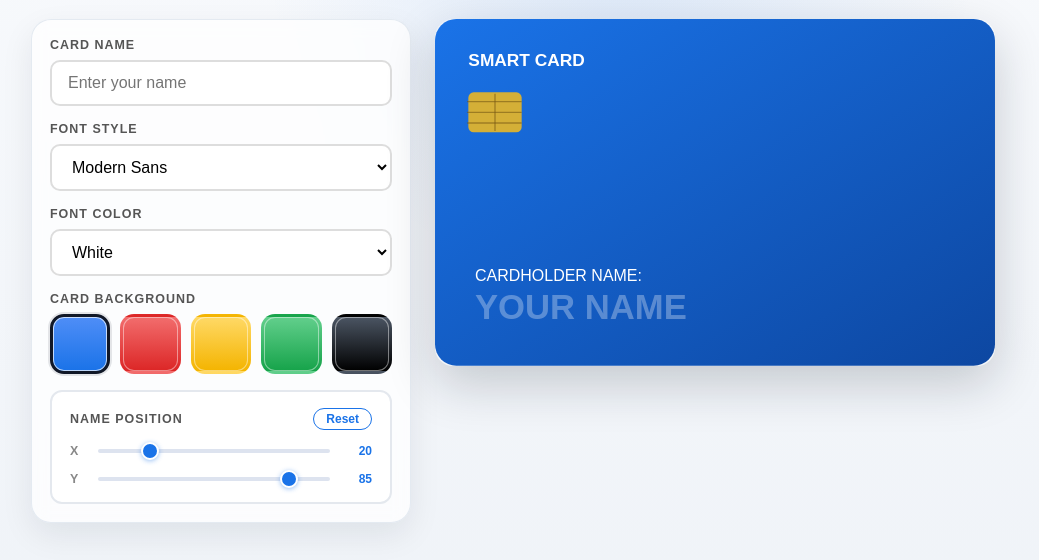
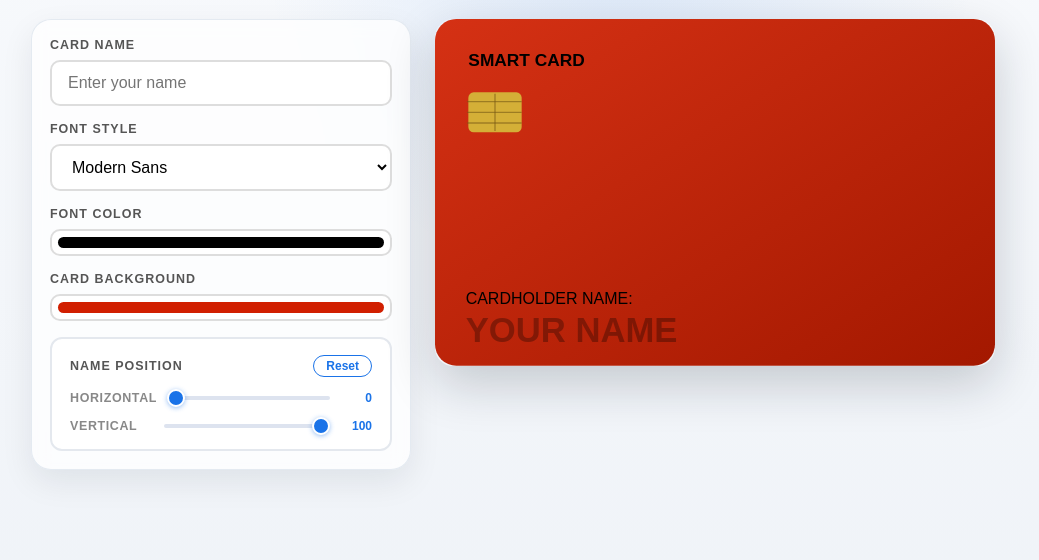
Before and after one commit to Manas4905/cardForge, a plain HTML site: page index.html in a window 1280 px wide. Shown: the part 64-624 px from the top of the page, without its empty margins (19-1058 px from the left). Drawn offline with Linux system fonts and the light colour scheme.

Commit message:
refined all functionality, added color picker, and fixed some bugs. also added some comments to the code for better readability.

```diff
--- a/index.html
+++ b/index.html
@@ -38,55 +38,13 @@
             </div>
 
             <div class="field">
-              <label for="fontColorSelect">Font Color</label>
-              <select id="fontColorSelect">
-                <option value="#ffffff">White</option>
-                <option value="#111827">Black</option>
-                <option value="#0f172a">Navy</option>
-                <option value="#fbbf24">Gold</option>
-                <option value="#ec4899">Pink</option>
-              </select>
+              <label for="fontColorInput">Font Color</label>
+              <input id="fontColorInput" type="color" value="#000000" />
             </div>
 
             <div class="field">
-              <span class="field-label">Card Background</span>
-              <div
-                class="color-picker"
-                id="bgPicker"
-                role="listbox"
-                aria-label="Card background colors"
-              >
-                <button
-                  type="button"
-                  class="color-swatch active"
-                  data-bg="blue"
-                  aria-label="Blue background"
-                ></button>
-                <button
-                  type="button"
-                  class="color-swatch"
-                  data-bg="red"
-                  aria-label="Red background"
-                ></button>
-                <button
-                  type="button"
-                  class="color-swatch"
-                  data-bg="yellow"
-                  aria-label="Yellow background"
-                ></button>
-                <button
-                  type="button"
-                  class="color-swatch"
-                  data-bg="green"
-                  aria-label="Green background"
-                ></button>
-                <button
-                  type="button"
-                  class="color-swatch"
-                  data-bg="black"
-                  aria-label="Black background"
-                ></button>
-              </div>
+              <label for="bgColorInput">Card Background</label>
+              <input id="bgColorInput" type="color" value="#d11f00" />
             </div>
 
             <div class="position-controls">
@@ -97,14 +55,20 @@
                 </button>
               </div>
               <div class="slider-row">
-                <label for="sliderX">X</label>
-                <input type="range" id="sliderX" min="0" max="100" value="50" />
-                <span class="slider-val" id="valX">50</span>
+                <label for="sliderX">Horizontal</label>
+                <input type="range" id="sliderX" min="0" max="100" value="0" />
+                <span class="slider-val" id="valX">0</span>
               </div>
               <div class="slider-row">
-                <label for="sliderY">Y</label>
-                <input type="range" id="sliderY" min="0" max="100" value="85" />
-                <span class="slider-val" id="valY">85</span>
+                <label for="sliderY">Vertical</label>
+                <input
+                  type="range"
+                  id="sliderY"
+                  min="0"
+                  max="100"
+                  value="100"
+                />
+                <span class="slider-val" id="valY">100</span>
               </div>
             </div>
           </div>
--- a/script.js
+++ b/script.js
@@ -2,38 +2,33 @@ const SVG_NS = "http://www.w3.org/2000/svg";
 const card = document.getElementById("card");
 const input = document.getElementById("nameInput");
 const fontSelect = document.getElementById("fontSelect");
-const fontColorSelect = document.getElementById("fontColorSelect");
-const bgPicker = document.getElementById("bgPicker");
+const fontColorInput = document.getElementById("fontColorInput");
+const bgColorInput = document.getElementById("bgColorInput");
 const sliderX = document.getElementById("sliderX");
 const sliderY = document.getElementById("sliderY");
 const valX = document.getElementById("valX");
 const valY = document.getElementById("valY");
 const resetBtn = document.getElementById("resetPos");
-const bgButtons = Array.from(document.querySelectorAll(".color-swatch"));
 
 const VIEWBOX = { width: 420, height: 260 };
+const LABEL_FONT_SIZE = 12;
+const LABEL_GAP = 2;
+const BLOCK_PADDING_X = 3;
+const BLOCK_PADDING_Y = 3;
+const HIT_PADDING = 10;
 
 // Safe zone where the cardholder name can move.
 const SAFE = { left: 20, right: 400, top: 110, bottom: 245 };
 
-// Default position as % within the safe zone (0-100).
-const DEFAULT = { x: 20, y: 85 };
+// Default position as % within the safe zone (0-100), anchored left-bottom.
+const DEFAULT = { x: 0, y: 100 };
 
 // Current position state (%).
 let pos = { x: DEFAULT.x, y: DEFAULT.y };
 
-let selectedBg = bgButtons.find((button) => button.classList.contains("active"))
-  ?.dataset.bg || "blue";
+let selectedBgColor = bgColorInput.value;
 let selectedFontFamily = fontSelect.value;
-let selectedFontColor = fontColorSelect.value;
-
-const BG_COLORS = {
-  blue: ["#1a73e8", "#0d47a1"],
-  red: ["#dc2626", "#7f1d1d"],
-  yellow: ["#f4b400", "#a16207"],
-  green: ["#16a34a", "#14532d"],
-  black: ["#1b222fe6", "#000000"],
-};
+let selectedFontColor = fontColorInput.value;
 
 const measurerSvg = document.createElementNS(SVG_NS, "svg");
 measurerSvg.setAttribute("aria-hidden", "true");
@@ -67,21 +62,49 @@ function measureTextWidth(text, fontFamily, fontSize, fontWeight = "400") {
   return measurerText.getComputedTextLength();
 }
 
-// Convert % -> SVG px within the safe zone.
-function pctToCanvas(px_pct, py_pct) {
-  const cx = SAFE.left + (px_pct / 100) * (SAFE.right - SAFE.left);
-  const cy = SAFE.top + (py_pct / 100) * (SAFE.bottom - SAFE.top);
-  return { cx, cy };
+function clamp(value, min, max) {
+  return Math.max(min, Math.min(max, value));
 }
 
-// Convert SVG px -> % within the safe zone.
-function canvasToPct(cx, cy) {
-  const px_pct = ((cx - SAFE.left) / (SAFE.right - SAFE.left)) * 100;
-  const py_pct = ((cy - SAFE.top) / (SAFE.bottom - SAFE.top)) * 100;
+function hexToRgb(hex) {
+  const normalized = hex.replace("#", "");
+  const value =
+    normalized.length === 3
+      ? normalized
+          .split("")
+          .map((char) => char + char)
+          .join("")
+      : normalized;
+  const number = Number.parseInt(value, 16);
   return {
-    x: Math.max(0, Math.min(100, px_pct)),
-    y: Math.max(0, Math.min(100, py_pct)),
+    r: (number >> 16) & 255,
+    g: (number >> 8) & 255,
+    b: number & 255,
   };
+}
+
+function rgbToHex(r, g, b) {
+  return `#${[r, g, b]
+    .map((channel) => channel.toString(16).padStart(2, "0"))
+    .join("")}`;
+}
+
+function mixWithWhite(hex, amount) {
+  const { r, g, b } = hexToRgb(hex);
+  return rgbToHex(
+    Math.round(r + (255 - r) * amount),
+    Math.round(g + (255 - g) * amount),
+    Math.round(b + (255 - b) * amount),
+  );
+}
+
+function mixWithBlack(hex, amount) {
+  const { r, g, b } = hexToRgb(hex);
+  return rgbToHex(
+    Math.round(r * (1 - amount)),
+    Math.round(g * (1 - amount)),
+    Math.round(b * (1 - amount)),
+  );
 }
 
 function getNameLayout(name, fontFamily = selectedFontFamily) {
@@ -101,54 +124,106 @@ function getNameLayout(name, fontFamily = selectedFontFamily) {
   return { displayName, fontSize, textWidth };
 }
 
-function clampNameCenter(cx, cy, textWidth, fontSize, labelFontSize = 12) {
-  const paddingX = 10;
-  const paddingY = 6;
-  const minCx = SAFE.left + textWidth / 2 + paddingX;
-  const maxCx = SAFE.right - textWidth / 2 - paddingX;
-  const labelGap = 2;
-  const minCy = SAFE.top + fontSize + labelGap + labelFontSize + paddingY;
-  const maxCy = SAFE.bottom - paddingY;
-
-  const clampedCx =
-    minCx <= maxCx
-      ? Math.max(minCx, Math.min(maxCx, cx))
-      : (SAFE.left + SAFE.right) / 2;
-  const clampedCy = Math.max(minCy, Math.min(maxCy, cy));
+function getNameBlockLayout(name, fontFamily = selectedFontFamily) {
+  const { displayName, fontSize, textWidth } = getNameLayout(name, fontFamily);
+  const labelWidth = measureTextWidth(
+    "CARDHOLDER NAME:",
+    fontFamily,
+    LABEL_FONT_SIZE,
+    "400",
+  );
+  const blockWidth = Math.max(textWidth, labelWidth);
+  const leftMin = SAFE.left + BLOCK_PADDING_X;
+  const leftMax = SAFE.right - blockWidth - BLOCK_PADDING_X;
+  const baselineMin =
+    SAFE.top + fontSize + LABEL_FONT_SIZE + LABEL_GAP + BLOCK_PADDING_Y;
+  const baselineMax = SAFE.bottom - BLOCK_PADDING_Y;
 
   return {
-    cx: clampedCx,
-    cy: clampedCy,
+    displayName,
+    fontSize,
+    textWidth,
+    labelWidth,
+    blockWidth,
+    leftMin,
+    leftMax,
+    baselineMin,
+    baselineMax,
+  };
+}
+
+function finalizeNameBlock(layout, left, baseline) {
+  const textX = left;
+  const labelY = baseline - layout.fontSize - LABEL_GAP;
+  const highlightTop =
+    Math.min(labelY - LABEL_FONT_SIZE, baseline - layout.fontSize) - 4;
+  const highlightBottom = baseline + 4;
+
+  return {
+    ...layout,
+    left,
+    textX,
+    labelY,
+    baseline,
+    highlightX: left - 4,
+    highlightY: highlightTop,
+    highlightW: layout.blockWidth + 8,
+    highlightH: highlightBottom - highlightTop,
+  };
+}
+
+function getNameBlockFromState(name, fontFamily, state = pos) {
+  const layout = getNameBlockLayout(name, fontFamily);
+  const xRange = Math.max(0, layout.leftMax - layout.leftMin);
+  const yRange = Math.max(0, layout.baselineMax - layout.baselineMin);
+  const left =
+    xRange === 0
+      ? layout.leftMin
+      : layout.leftMin + (clamp(state.x, 0, 100) / 100) * xRange;
+  const baseline =
+    yRange === 0
+      ? layout.baselineMin
+      : layout.baselineMin + (clamp(state.y, 0, 100) / 100) * yRange;
+
+  return finalizeNameBlock(layout, left, baseline);
+}
+
+function stateFromNameBlock(name, fontFamily, left, baseline) {
+  const layout = getNameBlockLayout(name, fontFamily);
+  const xRange = Math.max(0, layout.leftMax - layout.leftMin);
+  const yRange = Math.max(0, layout.baselineMax - layout.baselineMin);
+
+  return {
+    x:
+      xRange === 0
+        ? 0
+        : ((clamp(left, layout.leftMin, layout.leftMax) - layout.leftMin) /
+            xRange) *
+          100,
+    y:
+      yRange === 0
+        ? 0
+        : ((clamp(baseline, layout.baselineMin, layout.baselineMax) -
+            layout.baselineMin) /
+            yRange) *
+          100,
   };
 }
 
 function drawCard(name) {
-  const [bgStart, bgEnd] = BG_COLORS[selectedBg] || BG_COLORS.blue;
-
-  const { displayName, fontSize, textWidth } = getNameLayout(
-    name,
-    selectedFontFamily,
-  );
-  const labelWidth = measureTextWidth(
-    "CARDHOLDER NAME:",
-    selectedFontFamily,
-    12,
-    "400",
-  );
-  const blockWidth = Math.max(textWidth, labelWidth);
-  const rawPos = pctToCanvas(pos.x, pos.y);
-  const { cx, cy } = clampNameCenter(
-    rawPos.cx,
-    rawPos.cy,
-    blockWidth,
+  const bgStart = mixWithWhite(selectedBgColor, 0.08);
+  const bgEnd = mixWithBlack(selectedBgColor, 0.22);
+  const {
+    displayName,
     fontSize,
-  );
-  const textX = cx - textWidth / 2;
-  const labelY = cy - fontSize - 2;
-  const highlightX = textX - 4;
-  const highlightY = cy - fontSize - 4;
-  const highlightW = textWidth + 8;
-  const highlightH = fontSize + 8;
+    textX,
+    labelY,
+    baseline,
+    highlightX,
+    highlightY,
+    highlightW,
+    highlightH,
+  } = getNameBlockFromState(name, selectedFontFamily, pos);
 
   card.innerHTML = `
     <defs>
@@ -169,8 +244,8 @@ function drawCard(name) {
     <line x1="24" y1="62" x2="65" y2="62" stroke="#785a14" stroke-opacity="0.6" stroke-width="1"></line>
     <line x1="24" y1="70" x2="65" y2="70" stroke="#785a14" stroke-opacity="0.6" stroke-width="1"></line>
     <line x1="24" y1="78" x2="65" y2="78" stroke="#785a14" stroke-opacity="0.6" stroke-width="1"></line>
-    <text x="${textX}" y="${labelY}" fill="${selectedFontColor}" font-family="${escapeXml(selectedFontFamily)}" font-size="12" font-weight="400">CARDHOLDER NAME:</text>
-    <text x="${textX}" y="${cy}" fill="${selectedFontColor}" opacity="${name.trim() ? 1 : 0.3}" font-family="${escapeXml(selectedFontFamily)}" font-size="${fontSize}" font-weight="700">${escapeXml(displayName)}</text>
+    <text x="${textX}" y="${labelY}" text-anchor="start" fill="${selectedFontColor}" font-family="${escapeXml(selectedFontFamily)}" font-size="${LABEL_FONT_SIZE}" font-weight="400">CARDHOLDER NAME:</text>
+    <text x="${textX}" y="${baseline}" text-anchor="start" fill="${selectedFontColor}" opacity="${name.trim() ? 1 : 0.3}" font-family="${escapeXml(selectedFontFamily)}" font-size="${fontSize}" font-weight="700">${escapeXml(displayName)}</text>
     ${
       isDragging
         ? `<rect x="${highlightX}" y="${highlightY}" width="${highlightW}" height="${highlightH}" fill="none" stroke="#ffffff" stroke-opacity="0.55" stroke-width="1.5" stroke-dasharray="3 3"></rect>`
@@ -210,29 +285,15 @@ function eventToCanvas(e) {
 
 // Check whether a point is near the current name text.
 function isNearName(cx_hit, cy_hit) {
-  const { fontSize, textWidth } = getNameLayout(
+  const { left, blockWidth, labelY, baseline } = getNameBlockFromState(
     input.value,
     selectedFontFamily,
+    pos,
   );
-  const labelWidth = measureTextWidth(
-    "CARDHOLDER NAME:",
-    selectedFontFamily,
-    12,
-    "400",
-  );
-  const blockWidth = Math.max(textWidth, labelWidth);
-  const rawPos = pctToCanvas(pos.x, pos.y);
-  const { cx, cy } = clampNameCenter(
-    rawPos.cx,
-    rawPos.cy,
-    blockWidth,
-    fontSize,
-  );
-  const tw = textWidth;
-  const hitLeft = cx - tw / 2 - 10;
-  const hitRight = cx + tw / 2 + 10;
-  const hitTop = cy - fontSize - 10;
-  const hitBottom = cy + 10;
+  const hitLeft = left - HIT_PADDING;
+  const hitRight = left + blockWidth + HIT_PADDING;
+  const hitTop = labelY - LABEL_FONT_SIZE - HIT_PADDING;
+  const hitBottom = baseline + HIT_PADDING;
   return (
     cx_hit >= hitLeft &&
     cx_hit <= hitRight &&
@@ -245,8 +306,12 @@ function startDrag(e) {
   const { x, y } = eventToCanvas(e);
   if (isNearName(x, y)) {
     isDragging = true;
-    const { cx, cy } = pctToCanvas(pos.x, pos.y);
-    dragOffset = { dx: x - cx, dy: y - cy };
+    const { left, baseline } = getNameBlockFromState(
+      input.value,
+      selectedFontFamily,
+      pos,
+    );
+    dragOffset = { dx: x - left, dy: y - baseline };
     card.style.cursor = "grabbing";
     e.preventDefault();
     redraw();
@@ -256,23 +321,26 @@ function startDrag(e) {
 function moveDrag(e) {
   if (!isDragging) return;
   const { x, y } = eventToCanvas(e);
-  const rawCx = x - dragOffset.dx;
-  const rawCy = y - dragOffset.dy;
-  const { textWidth, fontSize } = getNameLayout(
+  const rawLeft = x - dragOffset.dx;
+  const rawBaseline = y - dragOffset.dy;
+  const layout = getNameBlockLayout(input.value, selectedFontFamily);
+  const clampedLeft =
+    layout.leftMin <= layout.leftMax
+      ? clamp(rawLeft, layout.leftMin, layout.leftMax)
+      : layout.leftMin;
+  const clampedBaseline = clamp(
+    rawBaseline,
+    layout.baselineMin,
+    layout.baselineMax,
+  );
+  const newState = stateFromNameBlock(
     input.value,
     selectedFontFamily,
+    clampedLeft,
+    clampedBaseline,
   );
-  const labelWidth = measureTextWidth(
-    "CARDHOLDER NAME:",
-    selectedFontFamily,
-    12,
-    "400",
-  );
-  const blockWidth = Math.max(textWidth, labelWidth);
-  const { cx, cy } = clampNameCenter(rawCx, rawCy, blockWidth, fontSize);
-  const newPct = canvasToPct(cx, cy);
-  pos.x = newPct.x;
-  pos.y = newPct.y;
+  pos.x = newState.x;
+  pos.y = newState.y;
   syncSliders();
   redraw();
   e.preventDefault();
@@ -311,18 +379,13 @@ fontSelect.addEventListener("change", () => {
   redraw();
 });
 
-fontColorSelect.addEventListener("change", () => {
-  selectedFontColor = fontColorSelect.value;
+fontColorInput.addEventListener("input", () => {
+  selectedFontColor = fontColorInput.value;
   redraw();
 });
 
-bgPicker.addEventListener("click", (e) => {
-  const button = e.target.closest(".color-swatch");
-  if (!button) return;
-  selectedBg = button.dataset.bg;
-  bgButtons.forEach((swatch) =>
-    swatch.classList.toggle("active", swatch === button),
-  );
+bgColorInput.addEventListener("input", () => {
+  selectedBgColor = bgColorInput.value;
   redraw();
 });
 
--- a/style.css
+++ b/style.css
@@ -103,6 +103,7 @@ label,
 }
 
 select,
+input[type="color"],
 input[type="text"] {
   width: 100%;
   padding: 12px 16px;
@@ -115,57 +116,28 @@ input[type="text"] {
 }
 
 select:focus,
+input[type="color"]:focus,
 input[type="text"]:focus {
   border-color: #4f8ef7;
 }
 
-.color-picker {
-  display: grid;
-  grid-template-columns: repeat(5, minmax(0, 1fr));
-  gap: 10px;
+input[type="color"] {
+  padding: 6px;
+  cursor: pointer;
 }
 
-.color-swatch {
-  aspect-ratio: 1;
-  border-radius: 14px;
-  border: 3px solid transparent;
-  box-shadow: inset 0 0 0 1px rgba(255, 255, 255, 0.45);
-  cursor: pointer;
-  transition:
-    transform 0.15s,
-    box-shadow 0.15s,
-    border-color 0.15s;
+input[type="color"]::-webkit-color-swatch-wrapper {
+  padding: 0;
 }
 
-.color-swatch:hover {
-  transform: translateY(-1px);
+input[type="color"]::-webkit-color-swatch {
+  border: none;
+  border-radius: 6px;
 }
 
-.color-swatch.active {
-  border-color: #111827;
-  box-shadow:
-    inset 0 0 0 1px rgba(255, 255, 255, 0.7),
-    0 0 0 2px rgba(17, 24, 39, 0.1);
-}
-
-.color-swatch[data-bg="blue"] {
-  background: linear-gradient(180deg, #4f8ef7, #1a73e8);
-}
-
-.color-swatch[data-bg="red"] {
-  background: linear-gradient(180deg, #f26d6d, #dc2626);
-}
-
-.color-swatch[data-bg="yellow"] {
-  background: linear-gradient(180deg, #ffd966, #f4b400);
-}
-
-.color-swatch[data-bg="green"] {
-  background: linear-gradient(180deg, #62cf8c, #16a34a);
-}
-
-.color-swatch[data-bg="black"] {
-  background: linear-gradient(180deg, #4b5563, #000000);
+input[type="color"]::-moz-color-swatch {
+  border: none;
+  border-radius: 6px;
 }
 
 .position-controls {
@@ -205,7 +177,7 @@ input[type="text"]:focus {
 
 .slider-row {
   display: grid;
-  grid-template-columns: 18px 1fr 32px;
+  grid-template-columns: minmax(84px, max-content) 1fr 32px;
   align-items: center;
   gap: 10px;
 }
@@ -294,8 +266,7 @@ input[type="range"]::-moz-range-thumb {
     padding: 14px;
     border-radius: 16px;
   }
-
-  .color-picker {
-    grid-template-columns: repeat(3, minmax(0, 1fr));
+  .slider-row {
+    grid-template-columns: minmax(72px, max-content) 1fr 32px;
   }
 }
```
